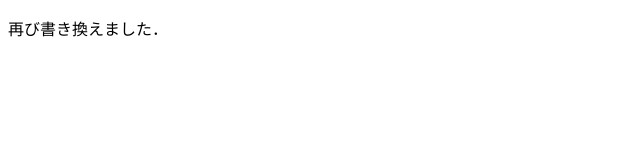
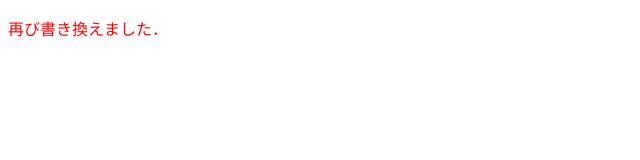
Before and after one commit to touki-A/20050512_literacy, a plain HTML site: page index.html in a window 1280 px wide. Shown: the whole page, without its empty margins (0-640 px from the left). Drawn offline with Linux system fonts and the light colour scheme.

Commit message:
Update index.html
change index

```diff
--- a/index.html
+++ b/index.html
@@ -5,6 +5,6 @@
     <title>タイトル</title>
   </head>
   <body>
-    <p style = color:"red;">再び書き換えました．</p>
+    <p style = "color:red;">再び書き換えました．</p>
   </body>
 <html>
```
